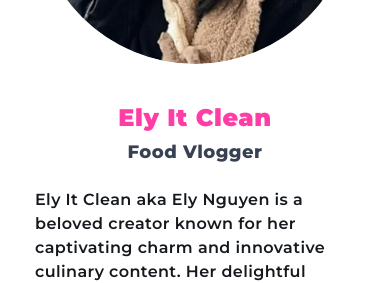
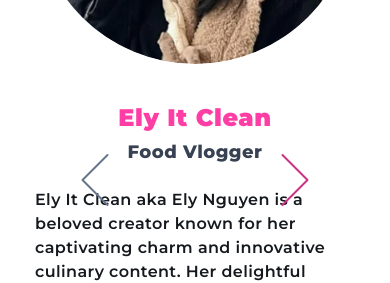
Before and after one commit to Letrungtuyen158/pure-imagiination, a Next.js app in the folder front-end/: page / in a window 390 px wide. Shown: the part 2320-2603 px from the top of the page. Built offline with nearby package versions, Linux system fonts and the light colour scheme.

Commit message:
fix: padđing

```diff
--- a/front-end/src/components/our-pure-dreamers-section/OurPureDreamers.tsx
+++ b/front-end/src/components/our-pure-dreamers-section/OurPureDreamers.tsx
@@ -11,14 +11,14 @@ import Instagram from "@/components/common/icon/Instagram";
 import Youtube from "@/components/common/icon/Youtube";
 import FacebookOur from "../common/icon/FacebookOur";
 const CustomLeftArrow = ({ onClick }: ArrowProps) => (
-  <button onClick={onClick} className="custom-left-arrow hidden sm:block">
+  <button onClick={onClick} className="custom-left-arrow  block">
     <svg width="100" height="100" viewBox="0 0 100 100" fill="none" xmlns="http://www.w3.org/2000/svg">
       <path d="M62.5 75L37.5 50L62.5 25" stroke="#65758B" strokeWidth="2" strokeLinecap="round" strokeLinejoin="round" />
     </svg>
   </button>
 );
 const CustomRightArrow = ({ onClick }: ArrowProps) => (
-  <button onClick={onClick} className="custom-right-arrow hidden sm:block">
+  <button onClick={onClick} className="custom-right-arrow block">
     <svg width="100" height="100" viewBox="0 0 100 100" fill="none" xmlns="http://www.w3.org/2000/svg">
       <path d="M37.5 25L62.5 50L37.5 75" stroke="#CC3284" strokeWidth="2" strokeLinecap="round" strokeLinejoin="round" />
     </svg>
--- a/front-end/src/components/reason-section/ReasonSection.tsx
+++ b/front-end/src/components/reason-section/ReasonSection.tsx
@@ -7,7 +7,7 @@ import React from "react";
 export default function ReasonSection() {
   return (
     <Container>
-      <div className="max-w-[1920px] sm:min-h-[933px] pt-[7rem] sm:pb-[8.5rem] flex flex-col items-center relative">
+      <div className="max-w-[1920px] sm:min-h-[933px] pt-[3rem] lg:pt-[7rem] sm:pb-[8.5rem] flex flex-col items-center relative">
         <div className="flex-col justify-start items-center gap-6 inline-flex sm:mb-[5.625rem]">
           <div className="max-w-[1444px] text-center">
             <span className="text-primary-pink text-4xl sm:text-6xl font-extrabold tracking-wide leading-normal sm:leading-[72px]">MORE REASONS </span>
--- a/front-end/src/components/second-cta/SecondCTA.tsx
+++ b/front-end/src/components/second-cta/SecondCTA.tsx
@@ -7,7 +7,7 @@ import ReasonSlide from "@/components/reason-section/ReasonSlide";
 
 export default function SecondCTA() {
   return (
-    <div className="py-32 pb-[10.75rem] bg-white overflow-hidden">
+    <div className=" pt-[3rem] lg:py-32 pb-[3.75rem] lg:pb-[10.75rem] bg-white overflow-hidden">
       <Container>
         <div className="space-y-[3.125rem]">
           <div className="flex flex-col justify-center duration-300 relative transition-all">
```
